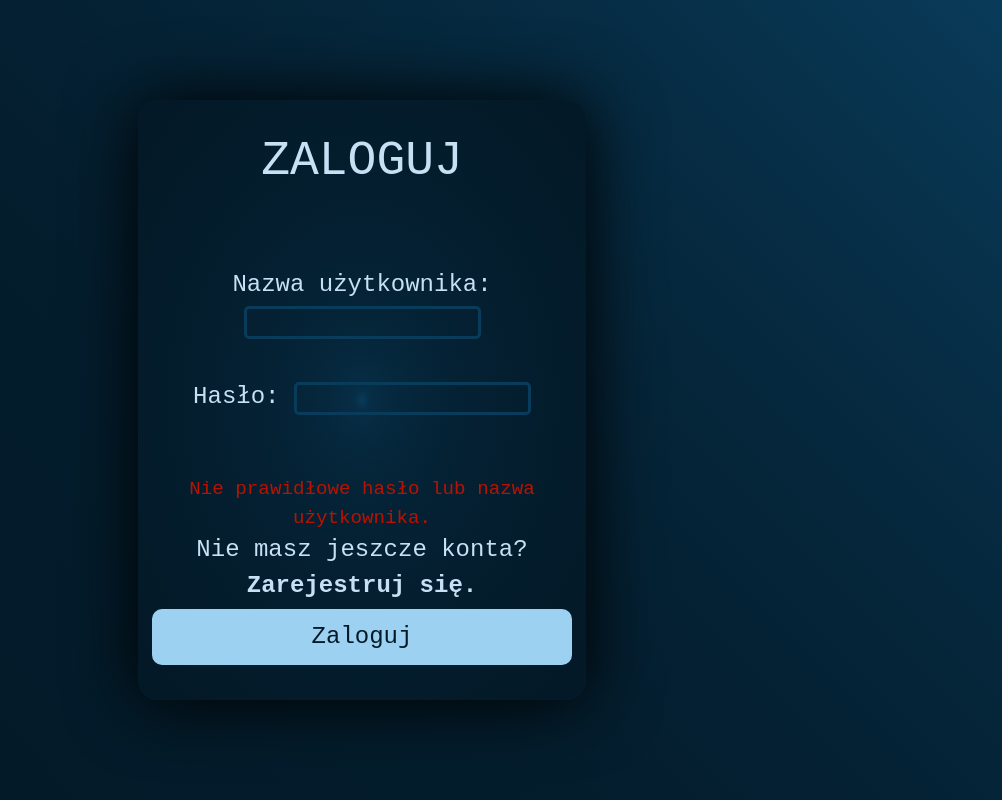
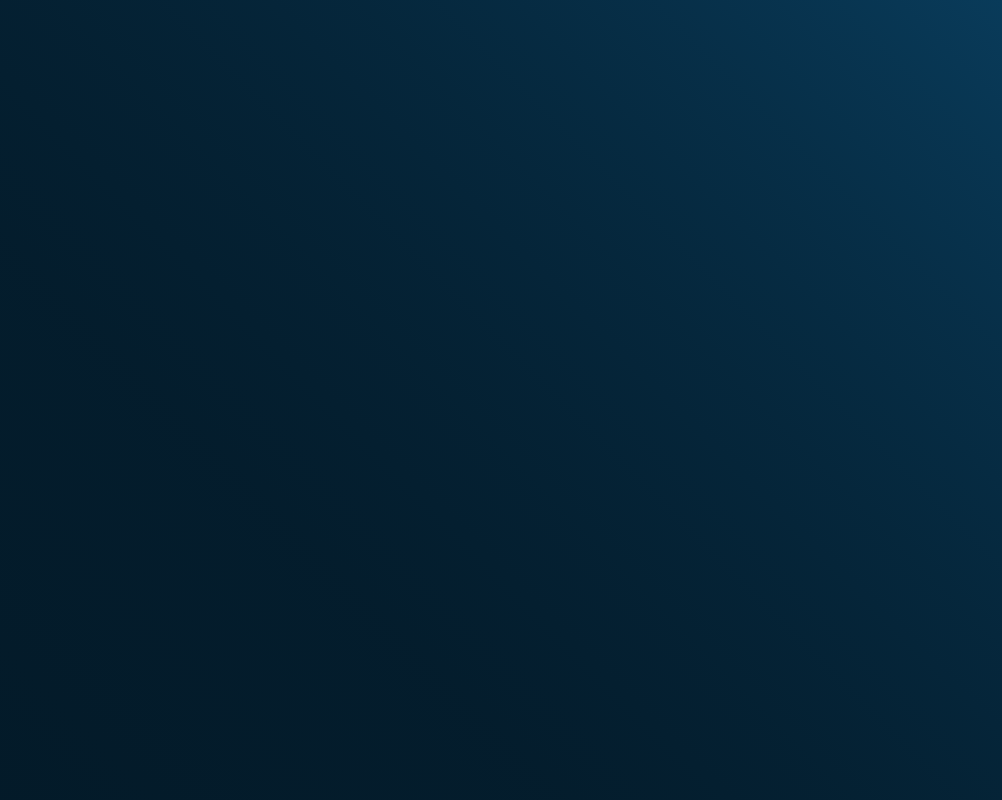
Before and after one commit to takitamMAJECZKA/swimply-tests, a React (Vite) app: page /#/login in a window 1280 px wide. Shown: the whole page, without its empty margins (278-1280 px from the left). Built offline with nearby package versions, Linux system fonts and the light colour scheme.

Commit message:
deleted login

```diff
--- a/src/Pages/Login.jsx
+++ b/src/Pages/Login.jsx
@@ -1,9 +1,9 @@
-import LoginForm from "../components/LoginForm"
+// import LoginForm from "../components/LoginForm"
 
 
 export default function Login(){
     return(
     <div id="loginPage">
-    <LoginForm/>
+    {/* <LoginForm/> */}
     </div>)
 }
```
